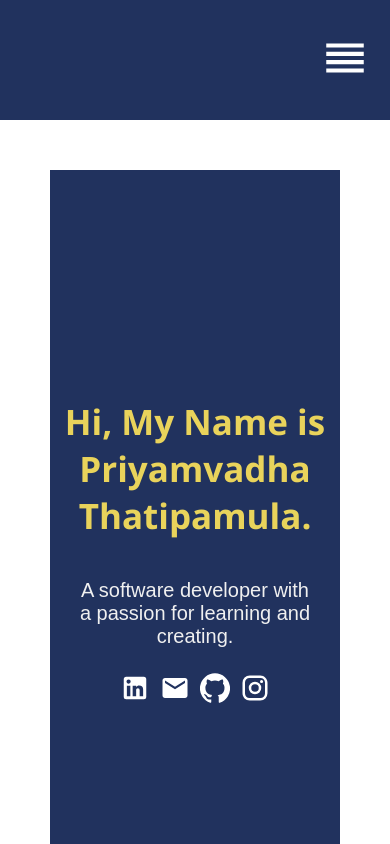
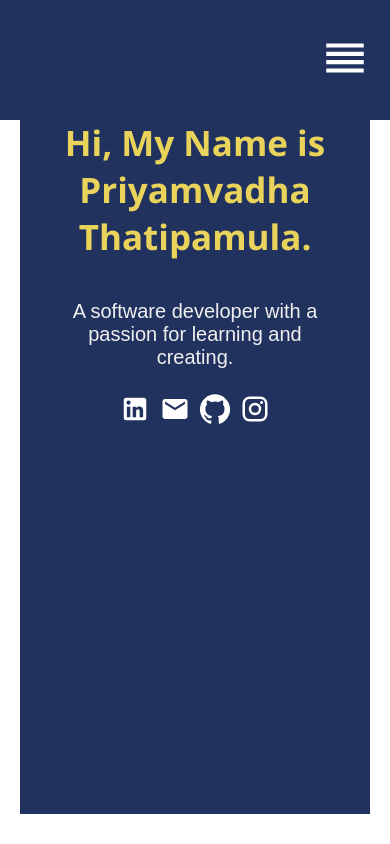
Before and after one commit to Priya-Terminal/personal-website, a React (Create React App) app: page / in a window 390 px wide. Shown: the top 844 px of the page. Built offline with nearby package versions, Linux system fonts and the light colour scheme.

Commit message:
css changes for mobile view

```diff
--- a/src/pages/ProjectDisplay.js
+++ b/src/pages/ProjectDisplay.js
@@ -8,9 +8,9 @@ import "../styles/ProjectDisplay.css";
 function ProjectDisplay() {
   const { id } = useParams();
   const project = ProjectsList[id];
-  const navigate = useNavigate(); // Get the navigate function
+  const navigate = useNavigate();
 
-  // Check if project.skills is an array before using map
+
   const skillsList = Array.isArray(project.skills) ? project.skills : [];
 
   const openGitHubLink = () => {
@@ -18,7 +18,7 @@ function ProjectDisplay() {
   };
 
   const goBack = () => {
-    navigate(-1); // Navigate back to the previous page
+    navigate(-1);
   };
 
   return (
--- a/src/styles/Footer.css
+++ b/src/styles/Footer.css
@@ -26,7 +26,7 @@
       font-size: 50px;
     }
   }
-  /* Footer.css */
+
 @media screen and (max-width: 768px) {
   .footer {
     padding: 20px;
--- a/src/styles/Home.css
+++ b/src/styles/Home.css
@@ -1,5 +1,4 @@
-/* Home.css */
-.home {
+/* .home {
   font-family: "Arial", sans-serif;
   color: #3e497a;
   display: flex;
@@ -20,6 +19,147 @@
   max-width: 1400px;
   width: 100%;
   margin: 0 auto;
+  box-sizing: border-box; /* Add box-sizing to include padding in width calculation */
+/* }
+
+.about h2 {
+  font-family: "Segoe UI", Tahoma, Geneva, Verdana, sans-serif;
+  font-size: 48px;
+  color: #e9d35b;
+  margin-bottom: 10px;
+}
+
+.about .prompt {
+  font-size: 24px;
+  width: 60%;
+  display: flex;
+  flex-direction: column;
+  justify-content: center;
+  align-items: center;
+}
+
+.prompt svg {
+  font-size: 30px;
+  margin: 5px;
+  color: white;
+}
+
+.skills {
+  font-size: 25px;
+  font-family: "Times New Roman";
+  display: flex;
+  flex-direction: column;
+  justify-content: center;
+  align-items: center;
+}
+
+.skills h1 {
+  font-size: 70px;
+  color: #3e497a;
+  margin-bottom: 5px;
+  width: 100%;
+}
+
+.skills .list {
+  list-style: none;
+  white-space: nowrap;
+  overflow-x: auto;
+}
+
+.list span {
+  font-size: 30px;
+}
+
+
+@media screen and (max-width: 768px) {
+  .home {
+    padding: 20px;
+  }
+
+  .about {
+    margin-bottom: 20px;
+  }
+
+  .skills {
+    margin-top: 20px;
+  }
+
+  .list .item {
+    margin-bottom: 20px;
+  }
+
+
+  .about h2 {
+    font-size: 35px;
+  }
+
+  .about .prompt {
+    font-size: 20px;
+    width: 80%;
+    margin-top: 10px;
+  }
+
+  .skills h1 {
+    font-size: 50px;
+  }
+
+  .list span {
+    font-size: 25px;
+  }
+
+
+  .about {
+    max-width: 100%;
+    padding: 20px;
+  }
+}
+
+.home {
+  padding-top: 70px;
+} */
+
+
+ /* Home.css */
+/* Global styles */
+/* Home.css */
+/* Global styles */
+body {
+  margin: 0;
+  padding: 0;
+}
+
+/* Add styles for the navbar */
+.navbar {
+  position: fixed;
+  top: 0;
+  left: 0;
+  width: 100%;
+  background-color: #fff; /* Customize the background color of the navbar */
+  z-index: 1000; /* Set a higher z-index to ensure it appears on top of other elements */
+  /* Add other styles as needed for your navbar */
+}
+
+/* Add common styles for the home section and other elements */
+.home,
+.about,
+.skills {
+  font-family: "Arial", sans-serif;
+  color: #3e497a;
+  display: flex;
+  flex-direction: column;
+  align-items: center;
+  padding: 50px;
+}
+
+.about {
+  background-color: #21325e;
+  color: #f0f0f0;
+  text-align: center;
+  min-height: calc(100vh - 100px);
+  max-width: 1400px;
+  width: 100%;
+  margin: 0 auto;
+  box-sizing: border-box; /* Add box-sizing to include padding in width calculation */
 }
 
 .about h2 {
@@ -56,14 +196,20 @@
 .skills h1 {
   font-size: 70px;
   color: #3e497a;
+  margin-bottom: 20px; /* Adjust the margin to reduce the gap */
   width: 100%;
 }
 
 .skills .list {
   list-style: none;
-  width: 100%;
   white-space: nowrap;
   overflow-x: auto;
+  padding: 0; /* Remove default padding to avoid unnecessary space */
+}
+
+.list-item {
+  display: inline-block; /* Display the list items in a row */
+  margin-right: 10px; /* Add some space between list items */
 }
 
 .list span {
@@ -73,7 +219,8 @@
 /* Media Query for smaller screens */
 @media screen and (max-width: 768px) {
   .home {
-    padding: 50px;
+    padding: 70px 20px 20px; /* Reduce top padding for smaller screens */
+    top: 70px; /* Add space between .navbar and .home */
   }
 
   .about {
@@ -94,7 +241,7 @@
   }
 
   .about .prompt {
-    font-size: 30px;
+    font-size: 20px;
     width: 80%;
     margin-top: 10px;
   }
@@ -106,4 +253,10 @@
   .list span {
     font-size: 25px;
   }
+
+  /* Adjust max-width to fit within smaller screens */
+  .about {
+    max-width: 100%; /* Change to 100% to fit within smaller screens */
+    padding: 20px; /* Add padding to avoid elements sticking to the edges */
+  }
 }
--- a/src/styles/ProjectItem.css
+++ b/src/styles/ProjectItem.css
@@ -12,12 +12,9 @@
     background-repeat: no-repeat;
     background-position: center;
   }
-  /* ProjectItem.css */
+
 @media screen and (max-width: 768px) {
   .projectItem {
     margin-bottom: 20px;
   }
 }
-
-
-  /* Add any additional styles for ProjectItem here */
--- a/src/styles/Projects.css
+++ b/src/styles/Projects.css
@@ -73,7 +73,7 @@
     }
   }
 
-  /* Projects.css */
+
 @media screen and (max-width: 768px) {
   .projects {
     padding: 20px;
```
Also changed, not shown: src/styles/ProjectDisplay.css (+4 -4 lines).
